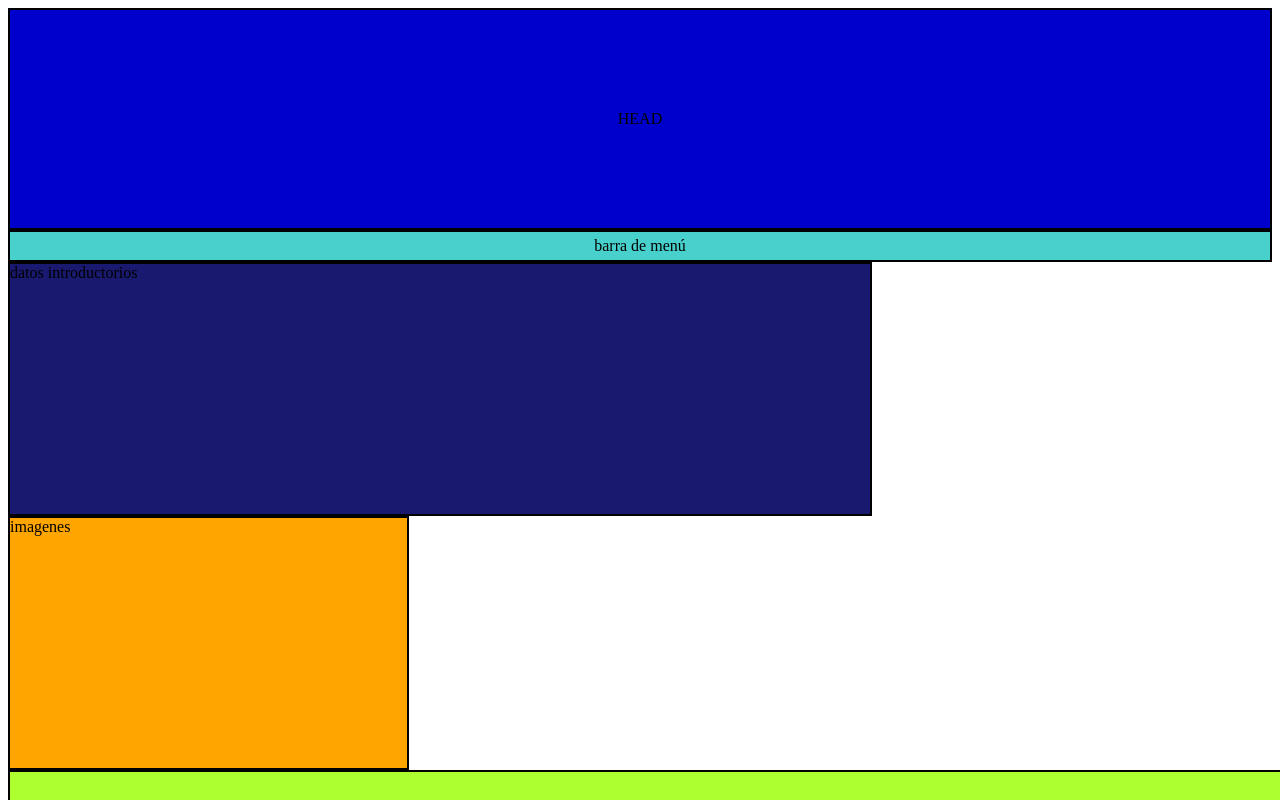
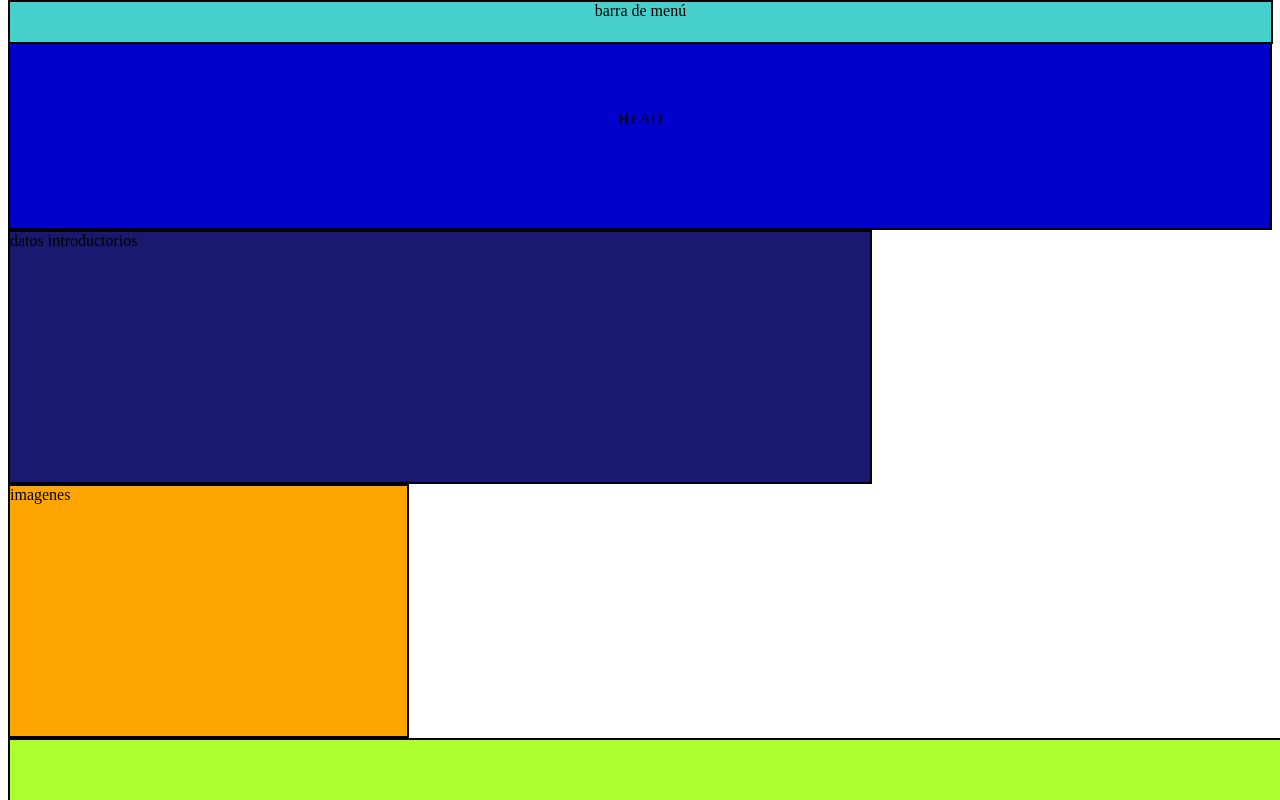
Before and after one commit to AsierAlaminos/AW2021-2022, a plain HTML site: page layout/layout1.html in a window 1280 px wide. Shown: the top 800 px of the page. Drawn offline with Linux system fonts and the light colour scheme.

Commit message:
Add files via upload

```diff
--- a/layout/estiloslayout.css
+++ b/layout/estiloslayout.css
@@ -2,6 +2,7 @@
     border: 2px solid black;
     background-color:mediumblue;
     padding: 100px;
+    top:41px;
     width: auto;
     text-align: center;
 }
@@ -9,9 +10,12 @@
 .menu{
     border:2px solid black;
     background-color:mediumturquoise;
-    padding: 5px;
-    float: top;
+    width: 98.5%;
+    height: 40px;
     text-align: center;
+    top:0px;
+    position:fixed;
+
 }
 
 .intro{
```
